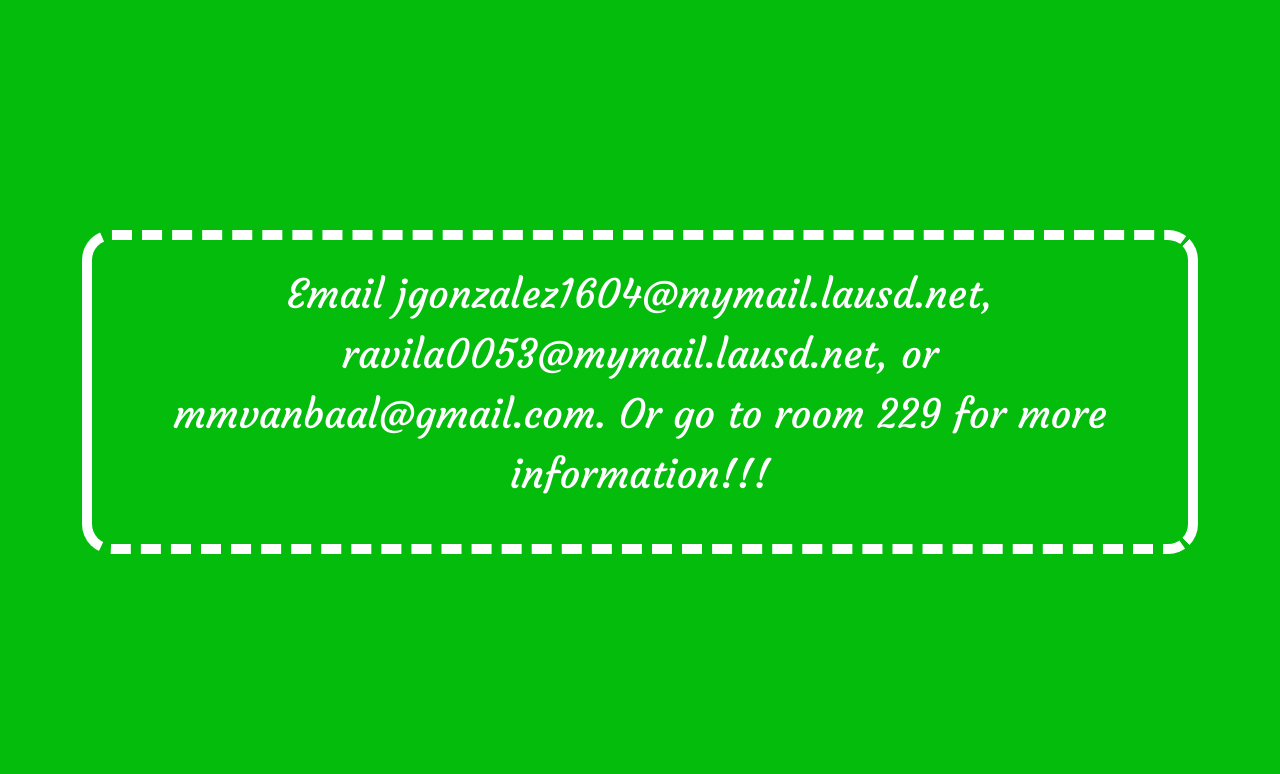
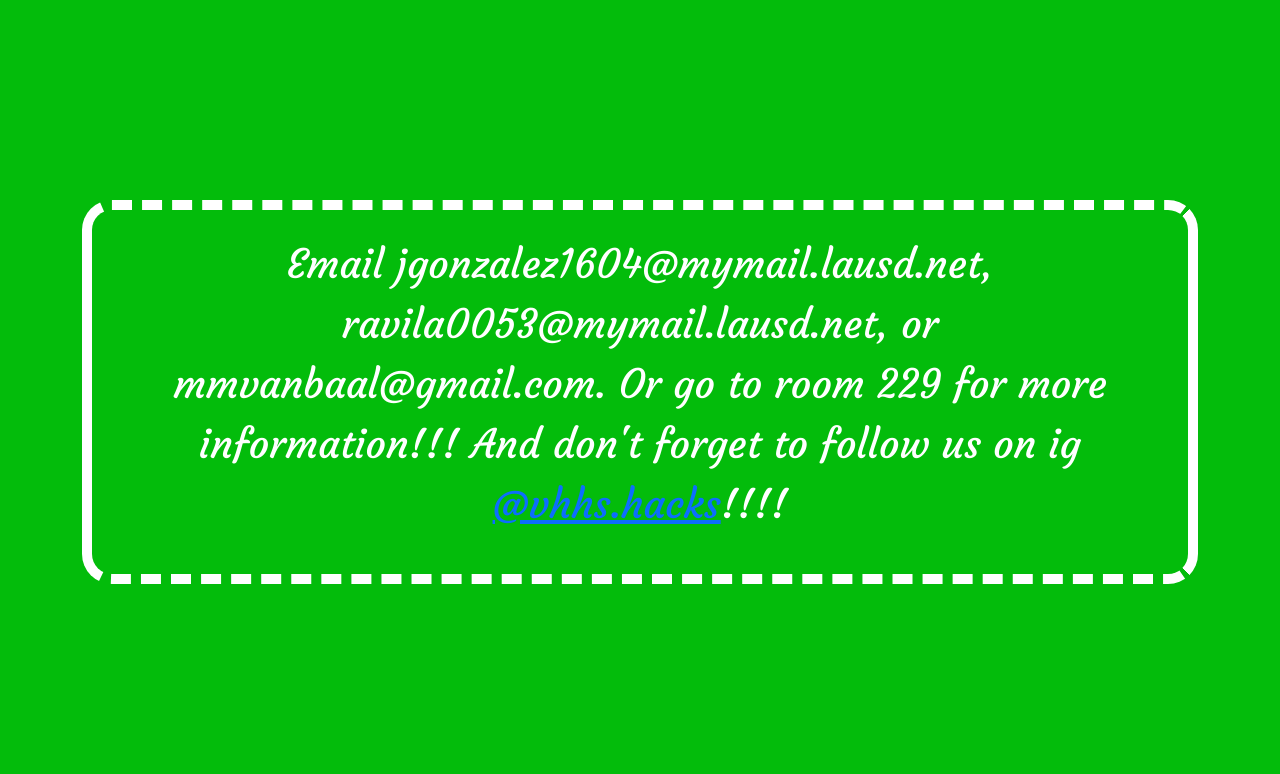
Before and after one commit to Juan-Gon03/vhhs-hacks, a Flask app: page /moreInfo/ in a window 1280 px wide. Shown: the part 808-1582 px from the top of the page. Run offline with Flask 2, Linux system fonts and the light colour scheme.

Commit message:
added more text to moreInfo

```diff
--- a/templates/moreInfo.html
+++ b/templates/moreInfo.html
@@ -23,7 +23,7 @@
   <div class=" px-5 py-4 borderWhite">
   <p class="fs-1 text-break text-center courgette">
     Email jgonzalez1604@mymail.lausd.net, ravila0053@mymail.lausd.net,
-    or mmvanbaal@gmail.com. Or go to room 229 for more information!!!
+    or mmvanbaal@gmail.com. Or go to room 229 for more information!!! And don't forget to follow us on ig <a href="https://instagram.com/vhhs.hacks">@vhhs.hacks</a>!!!!
   </p>
   </div>
 </div>
```
